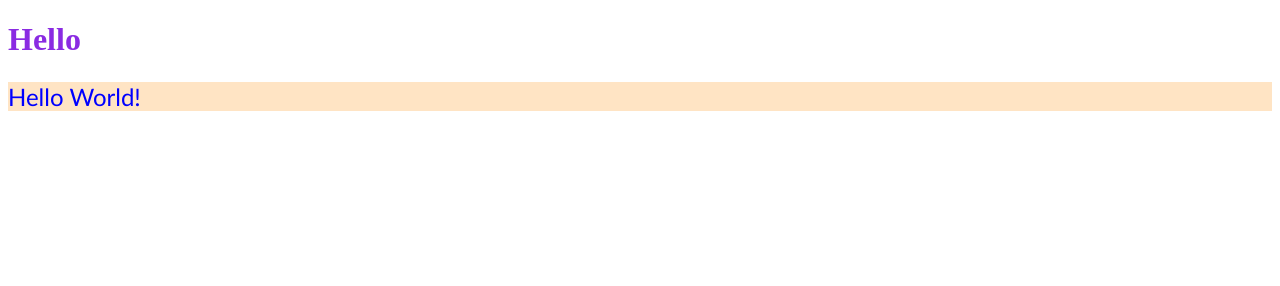
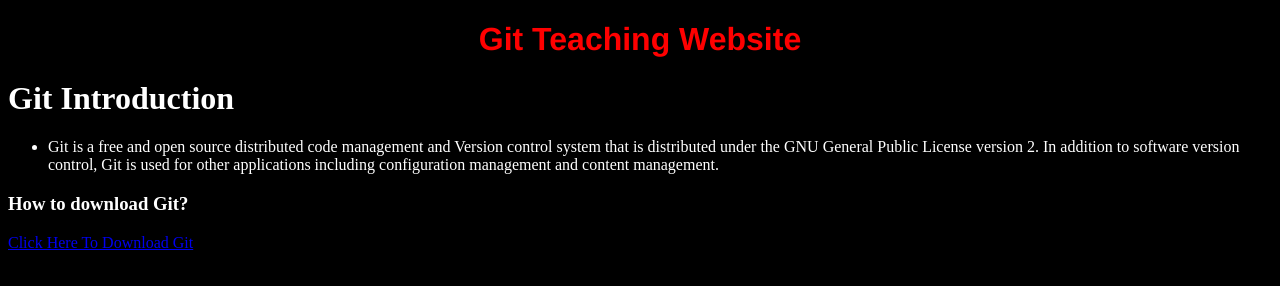
Before and after one commit to bcsf19a28/Assignment1, a plain HTML site: page index.html in a window 1280 px wide. Drawn offline with Linux system fonts and the light colour scheme.

Commit message:
Changes Saved

```diff
--- a/index.css
+++ b/index.css
@@ -1,10 +1,9 @@
-p{
-   color: blue;
-   font-family: 'Trebuchet MS', 'Lucida Sans Unicode', 'Lucida Grande', 'Lucida Sans', Arial, sans-serif;
-   background-color: bisque;
-   font-size:x-large;
-
+.main{
+   color:red;
+   font-family: 'Franklin Gothic Medium', 'Arial Narrow', Arial, sans-serif;
+   text-align: center;
 }
-h1{
-   color: blueviolet;
+body{
+   background-color: black;
+   color: white;
 }
--- a/index.html
+++ b/index.html
@@ -8,7 +8,12 @@
     <link rel="stylesheet" href="index.css">
 </head>
 <body>
-    <h1>Hello</h1>
-    <p>Hello World!</p>
+    <h1 class="main">Git Teaching Website</h1>
+    <div><h1>Git Introduction</h1></div>
+    <ul>
+    <li>Git is a free and open source distributed code management and Version control system that is distributed under the GNU General Public License version 2. In addition to software version control, Git is used for other applications including configuration management and content management.</li>
+</ul>
+    <h3>How to download Git?</h3>
+    <a href="https://git-scm.com/downloads">Click Here To Download Git</a>
 </body>
 </html>
```
